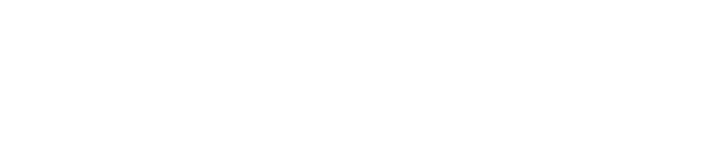
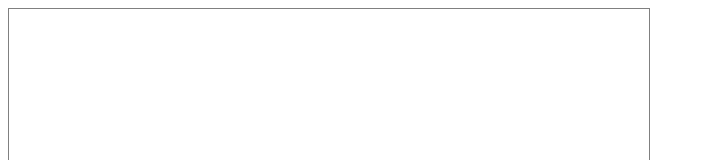
Before and after one commit to JennyArtorias/javascript-racer, a plain HTML site: page test01/index.html in a window 1280 px wide. Shown: the top 160 px of the page, without its empty margins (0-705 px from the left). Drawn offline with Linux system fonts and the light colour scheme.

Commit message:
add: canvas 640x480

```diff
--- a/test01/index.html
+++ b/test01/index.html
@@ -10,9 +10,13 @@
 
 
 
+
     </head>
 <body>
 
+<canvas id = "canvas" width = "640" height = "480"
+        style = "border: 1px solid gray; width: 640px; height: 480px;">
+    </canvas>
 
 
 
```
